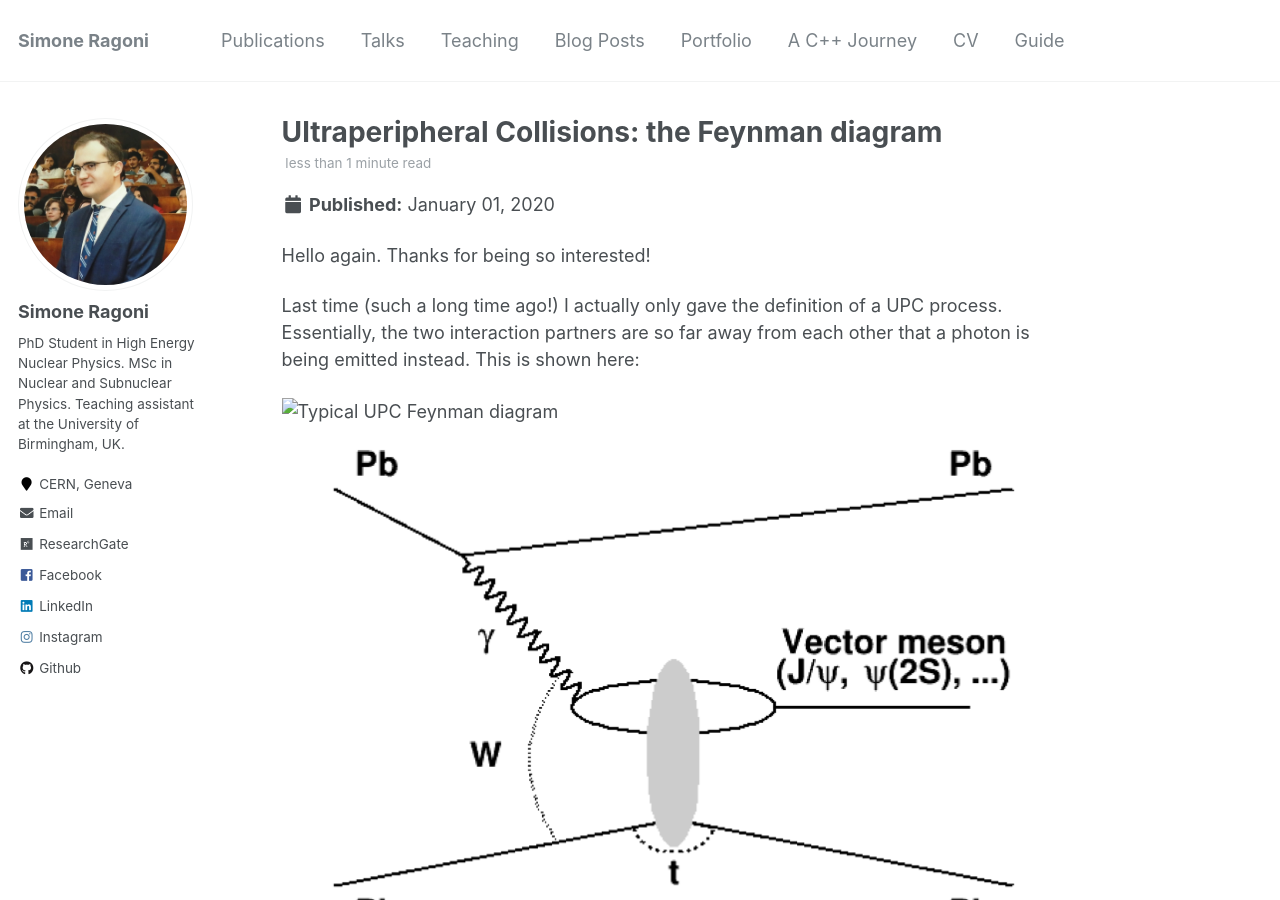
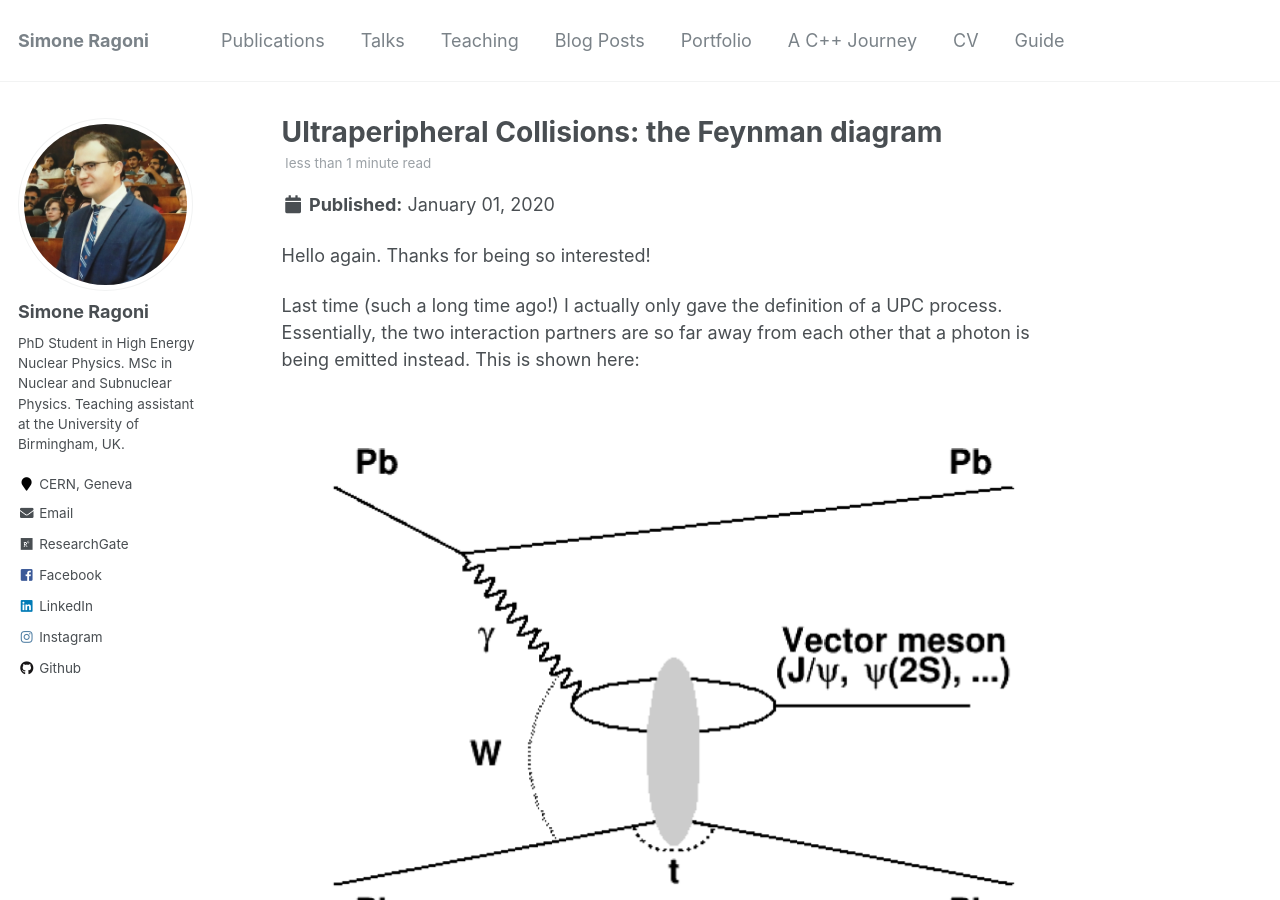
Before and after one commit to mdarabiamin/siragoni.github.io, a Jekyll site: the page built from _posts/2021-01-01-UPC.md, in a window 1280 px wide and 900 px high. Built offline with Jekyll 4.4.1, drawn with Linux system fonts in a browser that asks for light colours.

Commit message:
Reprising website activities.

```diff
--- a/_posts/2021-01-01-UPC.md
+++ b/_posts/2021-01-01-UPC.md
@@ -12,7 +12,7 @@ Hello again. Thanks for being so interested!
 
 Last time (such a long time ago!) I actually only gave the definition of a UPC process. Essentially, the two interaction partners are so far away from each other that a photon is being emitted instead. This is shown here:
 
-![Typical UPC Feynman diagram](images/UPC/VectorMeson.png)
+<!-- ![Typical UPC Feynman diagram](images/UPC/VectorMeson.png) -->
 <br/><img src='/images/UPC/VectorMeson.png'>
 
 
```
